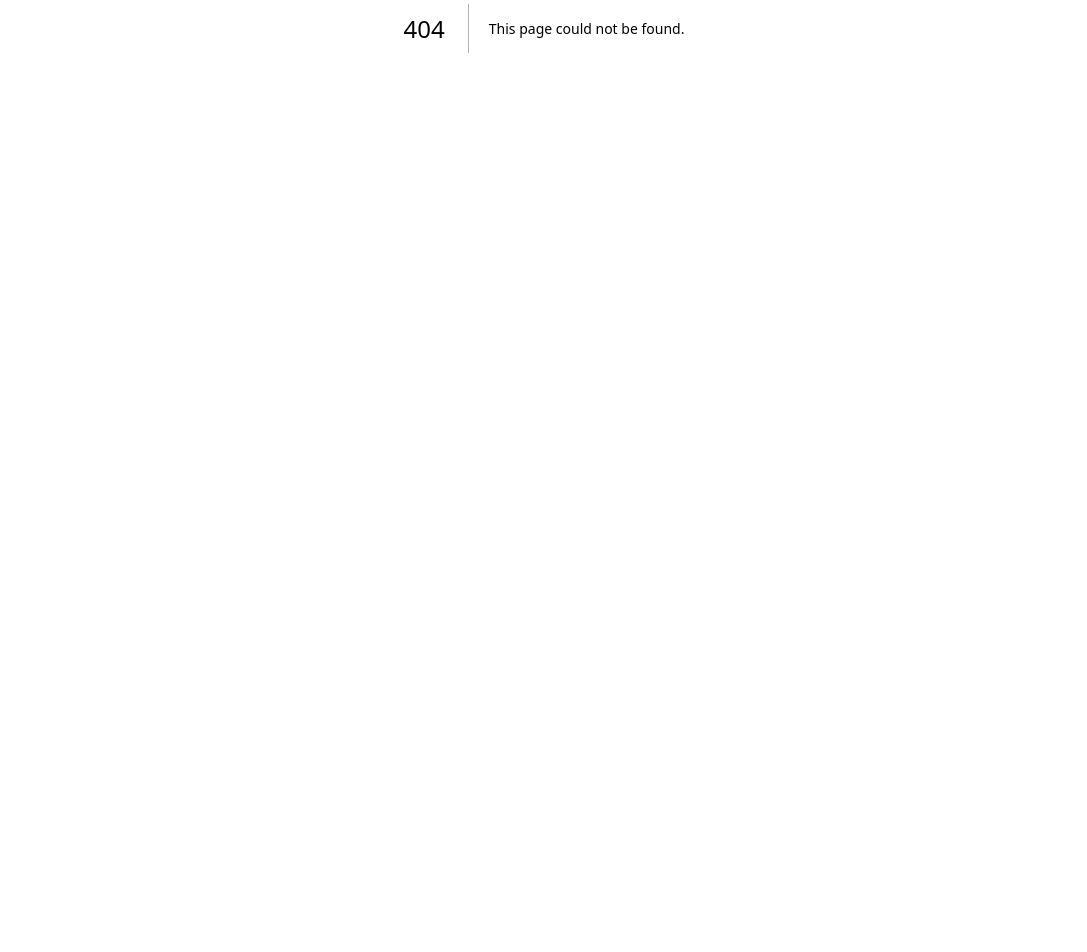
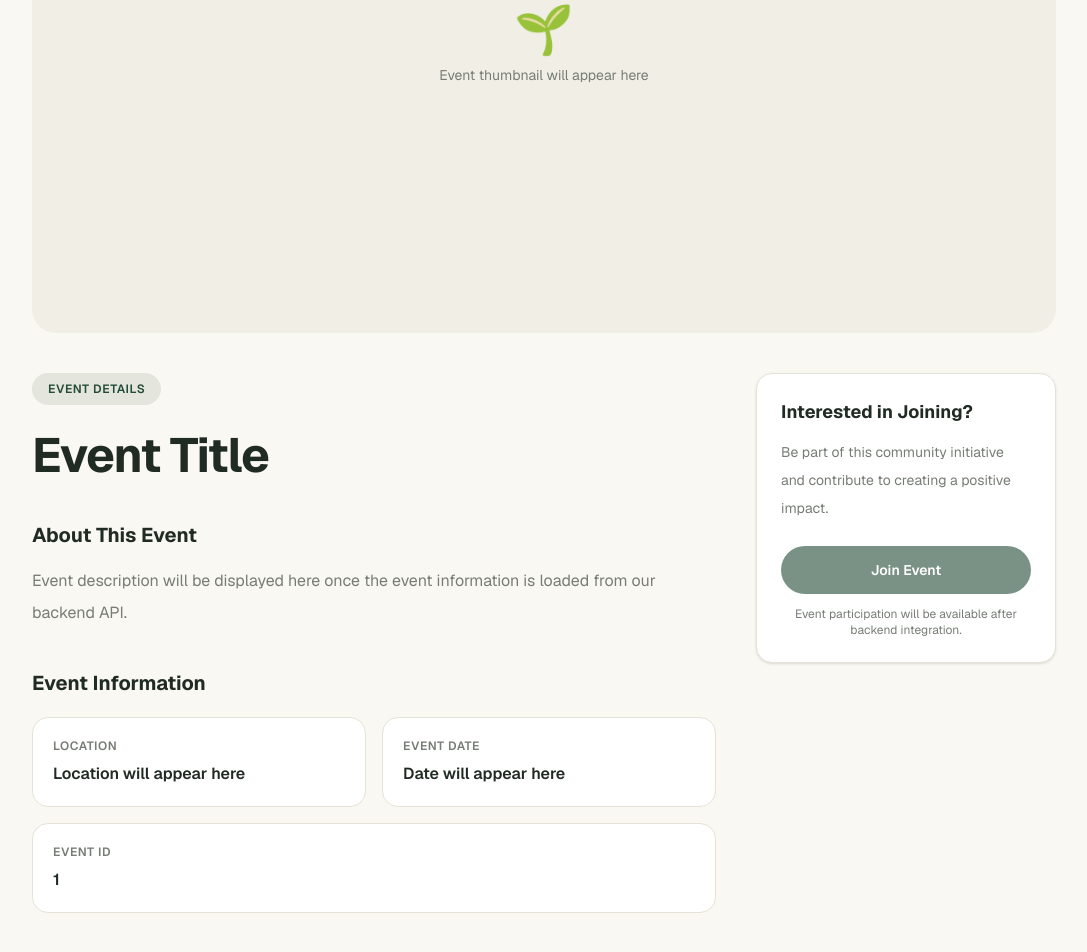
Before and after one commit to uzzal6090/the-human-collective-client, a Next.js app: page /upcoming-events/1 in a window 1280 px wide. Before the commit this address had no page. Shown: the part 372-1324 px from the top of the page, without its empty margins (96-1183 px from the left). Before the commit the page ends 800 px from the top, so only its background shows below. Built offline with nearby package versions, Linux system fonts and the light colour scheme.

Commit message:
feat: build event details page UI

```diff
--- /dev/null
+++ b/app/upcoming-events/[id]/page.tsx
@@ -0,0 +1,137 @@
+
+import Link from "next/link";
+
+type EventDetailsPageProps = {
+  params: Promise<{
+    id: string;
+  }>;
+};
+
+export default async function EventDetailsPage({
+  params,
+}: EventDetailsPageProps) {
+  const { id } = await params;
+
+  return (
+    <main className="min-h-screen bg-background">
+      {/* Breadcrumb */}
+      <div className="border-b border-border bg-surface px-5 py-5 sm:px-8 lg:px-12">
+        <div className="mx-auto max-w-7xl">
+          <Link
+            href="/upcoming-events"
+            className="inline-flex items-center gap-2 text-sm font-medium text-muted transition hover:text-primary"
+          >
+            <span aria-hidden="true">←</span>
+            Back to Upcoming Events
+          </Link>
+        </div>
+      </div>
+
+      {/* Event Details */}
+      <section className="px-5 py-12 sm:px-8 lg:px-12 lg:py-16">
+        <div className="mx-auto max-w-5xl">
+          {/* Event Image Placeholder */}
+          <div className="flex aspect-[16/9] items-center justify-center overflow-hidden rounded-3xl bg-surface-secondary">
+            <div className="text-center">
+              <span className="text-5xl" aria-hidden="true">
+                🌱
+              </span>
+              <p className="mt-3 text-sm text-muted">
+                Event thumbnail will appear here
+              </p>
+            </div>
+          </div>
+
+          {/* Event Information */}
+          <div className="mt-10 grid grid-cols-1 gap-10 lg:grid-cols-[1fr_300px]">
+            <div>
+              {/* Event Type */}
+              <span className="inline-flex rounded-full bg-primary/10 px-4 py-2 text-xs font-semibold uppercase tracking-wider text-primary">
+                Event Details
+              </span>
+
+              {/* Event Title */}
+              <h1 className="mt-5 text-3xl font-bold leading-tight tracking-tight text-foreground sm:text-4xl lg:text-5xl">
+                Event Title
+              </h1>
+
+              {/* Event Description */}
+              <div className="mt-9">
+                <h2 className="text-xl font-bold text-foreground">
+                  About This Event
+                </h2>
+
+                <p className="mt-4 text-sm leading-8 text-muted sm:text-base">
+                  Event description will be displayed here once the event
+                  information is loaded from our backend API.
+                </p>
+              </div>
+
+              {/* Event Information */}
+              <div className="mt-10">
+                <h2 className="text-xl font-bold text-foreground">
+                  Event Information
+                </h2>
+
+                <div className="mt-5 grid grid-cols-1 gap-4 sm:grid-cols-2">
+                  <div className="rounded-2xl border border-border bg-surface p-5">
+                    <p className="text-xs font-semibold uppercase tracking-wider text-muted">
+                      Location
+                    </p>
+                    <p className="mt-2 font-semibold text-foreground">
+                      Location will appear here
+                    </p>
+                  </div>
+
+                  <div className="rounded-2xl border border-border bg-surface p-5">
+                    <p className="text-xs font-semibold uppercase tracking-wider text-muted">
+                      Event Date
+                    </p>
+                    <p className="mt-2 font-semibold text-foreground">
+                      Date will appear here
+                    </p>
+                  </div>
+
+                  <div className="rounded-2xl border border-border bg-surface p-5 sm:col-span-2">
+                    <p className="text-xs font-semibold uppercase tracking-wider text-muted">
+                      Event ID
+                    </p>
+                    <p className="mt-2 break-all font-semibold text-foreground">
+                      {id}
+                    </p>
+                  </div>
+                </div>
+              </div>
+            </div>
+
+            {/* Join Event Card */}
+            <aside>
+              <div className="rounded-2xl border border-border bg-surface p-6 shadow-sm lg:sticky lg:top-28">
+                <h2 className="text-lg font-bold text-foreground">
+                  Interested in Joining?
+                </h2>
+
+                <p className="mt-3 text-sm leading-7 text-muted">
+                  Be part of this community initiative and contribute
+                  to creating a positive impact.
+                </p>
+
+                <button
+                  type="button"
+                  disabled
+                  className="mt-6 w-full cursor-not-allowed rounded-full bg-button-primary px-6 py-3.5 text-sm font-semibold text-white opacity-60"
+                >
+                  Join Event
+                </button>
+
+                <p className="mt-3 text-center text-xs text-muted">
+                  Event participation will be available after backend integration.
+                </p>
+              </div>
+            </aside>
+          </div>
+        </div>
+      </section>
+    </main>
+  );
+}
```
